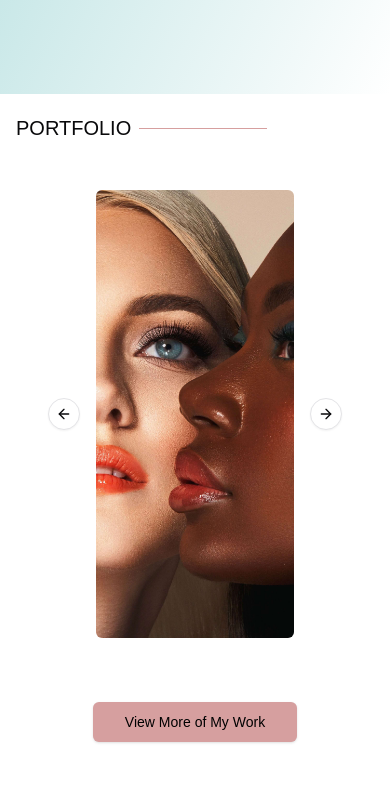
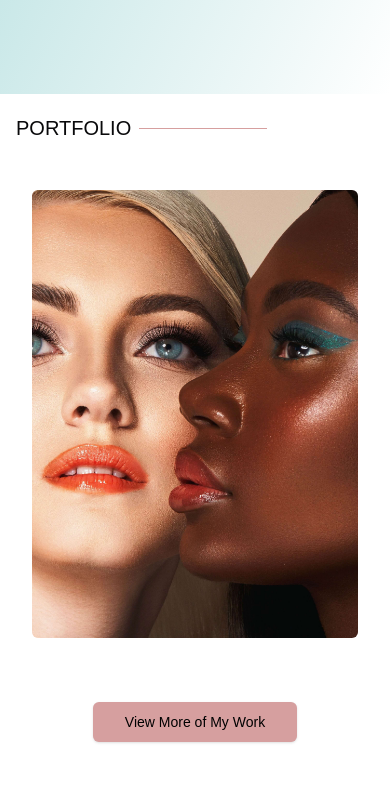
Before and after one commit to thatsehannah/sha-sha-faces, a Next.js app: page / in a window 390 px wide. Shown: the part 3292-4104 px from the top of the page. Built offline with nearby package versions, Linux system fonts and the light colour scheme; a web font is replaced by a local one.

Commit message:
fixing gallery carousel on mobile

```diff
--- a/components/home/Portfolio.tsx
+++ b/components/home/Portfolio.tsx
@@ -1,7 +1,7 @@
 import React from 'react';
 import Container from '../global/Container';
 import SectionTitle from '../global/SectionTitle';
-import GalleryCarousel from './components/PortfolioCarousel';
+import GalleryCarousel from './components/GalleryCarousel';
 import { Button } from '../ui/button';
 import Link from 'next/link';
 import photos from '@/lib/glamPhotos.json';
@@ -18,7 +18,7 @@ const Portfolio = () => {
         title='portfolio'
         alignment='right'
       />
-      <Container className='flex flex-col justify-center items-center p-24 gap-16'>
+      <Container className='flex flex-col justify-center items-center py-24 gap-16'>
         <GalleryCarousel photos={featuredPhotos} />
         <Button
           asChild
--- a/components/home/components/PortfolioCarousel.tsx
+++ b/components/home/components/GalleryCarousel.tsx
@@ -18,7 +18,7 @@ type PortfolioCarouselProps = {
   }[];
 };
 
-const PortfolioCarousel = ({ photos }: PortfolioCarouselProps) => {
+const GalleryCarousel = ({ photos }: PortfolioCarouselProps) => {
   const [selectedPhoto, setSelectedPhoto] = useState<{
     url: string;
     alt: string;
@@ -42,7 +42,7 @@ const PortfolioCarousel = ({ photos }: PortfolioCarouselProps) => {
             return (
               <CarouselItem
                 key={idx}
-                className='flex lg:basis-1/3 justify-center'
+                className='lg:basis-1/3 flex justify-center'
               >
                 <Image
                   src={img.url}
@@ -56,8 +56,8 @@ const PortfolioCarousel = ({ photos }: PortfolioCarouselProps) => {
             );
           })}
         </CarouselContent>
-        <CarouselPrevious className='hover:bg-secondary' />
-        <CarouselNext className='hover:bg-secondary' />
+        <CarouselPrevious className='hover:bg-secondary lg:flex hidden' />
+        <CarouselNext className='hover:bg-secondary lg:flex hidden' />
       </Carousel>
 
       {selectedPhoto && (
@@ -71,4 +71,4 @@ const PortfolioCarousel = ({ photos }: PortfolioCarouselProps) => {
   );
 };
 
-export default PortfolioCarousel;
+export default GalleryCarousel;
```
